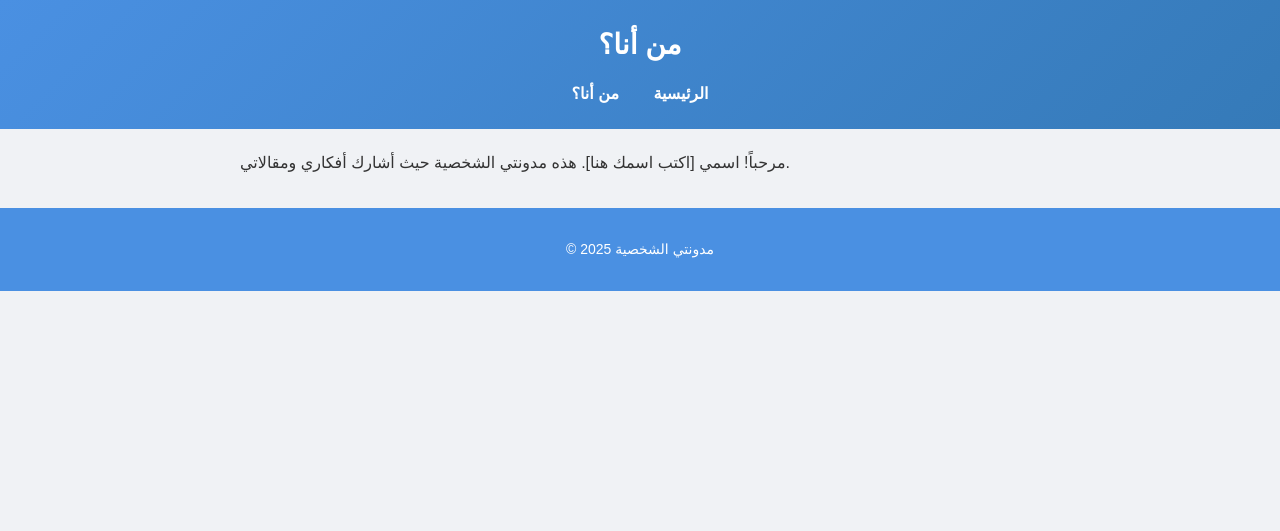
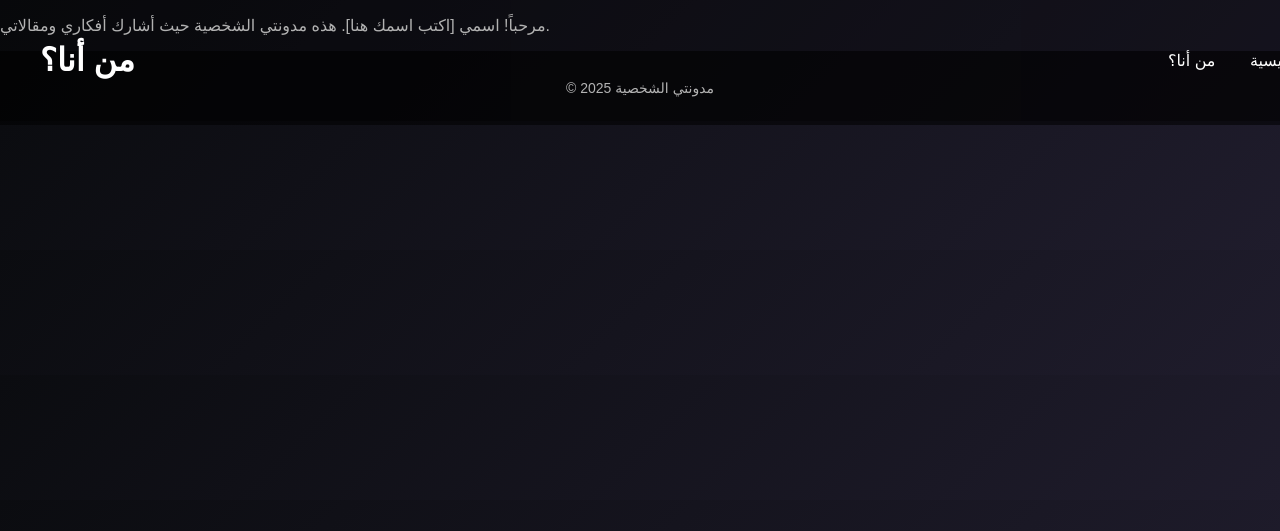
Before and after one commit to vxl3/myblog, a PHP site: page /about.html in a window 1280 px wide. Shown: the top 531 px of the page. Run offline with PHP 8.4, Linux system fonts and the light colour scheme.

Commit message:
Update styles.css

```diff
--- a/styles.css
+++ b/styles.css
@@ -1,88 +1,107 @@
-/* تصميم عصري للمدونة */
+/* خلفية داكنة مع تأثير نجوم */
 body {
-  font-family: "Cairo", sans-serif;
     margin: 0;
-  padding: 0;
-  background: #f0f2f5;
-  color: #333;
-  line-height: 1.8;
+    font-family: 'Cairo', sans-serif;
+    background: linear-gradient(135deg, #0b0c10, #1f1c2c);
+    color: #fff;
+    overflow-x: hidden;
 }
 
+/* الهيدر */
 header {
-  background: linear-gradient(135deg, #4a90e2, #357ab8);
-  color: #fff;
-  text-align: center;
-  padding: 20px;
+    display: flex;
+    justify-content: space-between;
+    align-items: center;
+    padding: 20px 40px;
+    background: rgba(0, 0, 0, 0.3);
+    position: fixed;
+    width: 100%;
+    top: 0;
+    z-index: 1000;
 }
 
-header h1 {
-  margin: 0;
-  font-size: 28px;
-}
-
-nav {
-  margin-top: 10px;
+header .logo {
+    font-size: 22px;
+    font-weight: bold;
+    color: #ff00ff;
 }
 
 nav a {
     color: #fff;
     margin: 0 15px;
     text-decoration: none;
-  font-weight: bold;
     font-size: 16px;
     transition: color 0.3s;
 }
 
 nav a:hover {
-  color: #ffd700;
+    color: #ff00ff;
 }
 
-main {
-  max-width: 800px;
-  margin: 20px auto;
+/* البانر الرئيسي */
+.hero {
+    display: flex;
+    flex-direction: column;
+    align-items: center;
+    justify-content: center;
+    height: 100vh;
+    text-align: center;
     padding: 0 15px;
+    background: url('https://i.ibb.co/tKyYjpt/stars-bg.jpg') no-repeat center center/cover;
 }
 
-article {
-  background: #fff;
-  margin-bottom: 20px;
-  padding: 20px;
-  border-radius: 10px;
-  box-shadow: 0 4px 8px rgba(0,0,0,0.05);
-  transition: transform 0.3s, box-shadow 0.3s;
+.hero h1 {
+    font-size: 42px;
+    margin-bottom: 15px;
+    color: #fff;
 }
 
-article:hover {
-  transform: translateY(-5px);
-  box-shadow: 0 6px 12px rgba(0,0,0,0.1);
+.hero p {
+    font-size: 18px;
+    color: #ddd;
+    max-width: 500px;
 }
 
-article h2 a {
-  text-decoration: none;
-  color: #4a90e2;
+/* الأزرار */
+.buttons {
+    margin-top: 20px;
 }
 
-article h2 a:hover {
-  color: #357ab8;
+.btn {
+    text-decoration: none;
+    padding: 12px 25px;
+    border-radius: 30px;
+    margin: 10px;
+    font-size: 16px;
+    transition: all 0.3s;
 }
 
+.primary {
+    background: #ff00ff;
+    color: #fff;
+}
+
+.primary:hover {
+    background: #e600e6;
+    transform: scale(1.05);
+}
+
+.secondary {
+    border: 2px solid #ff00ff;
+    color: #ff00ff;
+}
+
+.secondary:hover {
+    background: #ff00ff;
+    color: #fff;
+    transform: scale(1.05);
+}
+
+/* الفوتر */
 footer {
     text-align: center;
     padding: 15px;
-  background: #4a90e2;
-  color: #fff;
-  margin-top: 30px;
+    background: rgba(0,0,0,0.6);
     font-size: 14px;
+    position: relative;
 }
-
-/* جعل الموقع متجاوب مع الموبايل */
-@media (max-width: 600px) {
-  header h1 {
-    font-size: 22px;
-  }
-  nav a {
-    display: inline-block;
-    margin: 8px;
-    font-size: 14px;
-  }
-}
```
Lines whose indentation alone changed are shown as unchanged.
